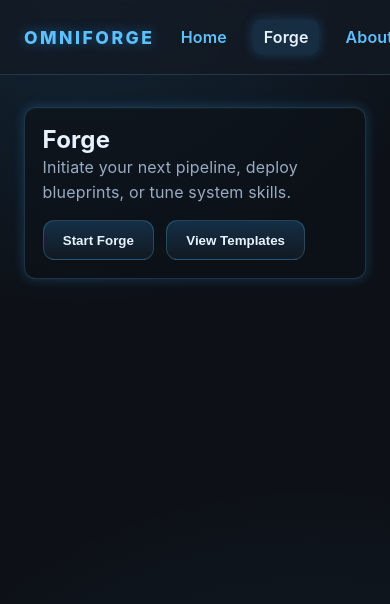
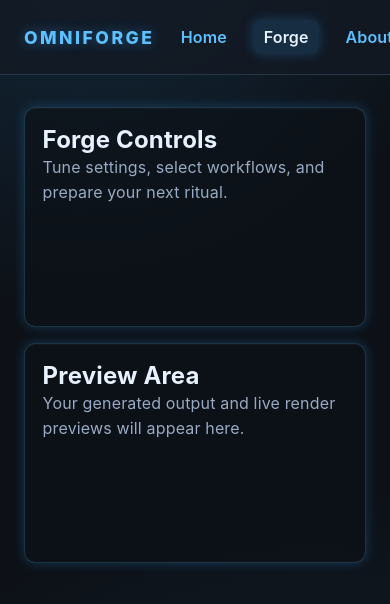
Before and after one commit to SkyGeek2185/omniforge, a React (Vite) app: page /forge in a window 390 px wide. Shown: the top 604 px of the page. Built offline with nearby package versions, Linux system fonts and the light colour scheme.

Commit message:
Refactor app into layout and dedicated route pages

```diff
--- a/src/App.tsx
+++ b/src/App.tsx
@@ -1,52 +1,16 @@
 import { Navigate, Route, Routes } from 'react-router-dom'
-import Layout from './components/Layout'
-
-function HomePage() {
-  return (
-    <section className="card">
-      <h1>Dark Mythic Control Deck</h1>
-      <p>
-        Shape intelligence into artifacts with precision workflows and a calm,
-        electric glow.
-      </p>
-    </section>
-  )
-}
-
-function ForgePage() {
-  return (
-    <section className="card">
-      <h2>Forge</h2>
-      <p>Initiate your next pipeline, deploy blueprints, or tune system skills.</p>
-      <div style={{ marginTop: '1rem', display: 'flex', gap: '0.75rem' }}>
-        <button type="button">Start Forge</button>
-        <button type="button" className="button">
-          View Templates
-        </button>
-      </div>
-    </section>
-  )
-}
-
-function AboutPage() {
-  return (
-    <section className="card">
-      <h2>About</h2>
-      <p>
-        OMNIFORGE blends modern operator UX with a mythic visual language for
-        high-signal technical work.
-      </p>
-    </section>
-  )
-}
+import Layout from './layout/Layout'
+import About from './pages/About'
+import Forge from './pages/Forge'
+import Home from './pages/Home'
 
 export default function App() {
   return (
     <Routes>
       <Route element={<Layout />}>
-        <Route path="/" element={<HomePage />} />
-        <Route path="/forge" element={<ForgePage />} />
-        <Route path="/about" element={<AboutPage />} />
+        <Route path="/" element={<Home />} />
+        <Route path="/forge" element={<Forge />} />
+        <Route path="/about" element={<About />} />
         <Route path="*" element={<Navigate to="/" replace />} />
       </Route>
     </Routes>
--- a/src/components/Layout.tsx
+++ b/src/layout/Layout.tsx
@@ -26,6 +26,7 @@ export default function Layout() {
           ))}
         </nav>
       </header>
+
       <main className="layout__main">
         <Outlet />
       </main>
--- /dev/null
+++ b/src/pages/About.tsx
@@ -0,0 +1,11 @@
+export default function About() {
+  return (
+    <section className="card">
+      <h2>About Omniforge</h2>
+      <p>
+        Omniforge is a mythic-blue workspace for crafting, testing, and shaping
+        intelligent systems.
+      </p>
+    </section>
+  )
+}
--- /dev/null
+++ b/src/pages/Forge.tsx
@@ -0,0 +1,15 @@
+export default function Forge() {
+  return (
+    <section className="forge-layout">
+      <aside className="forge-panel card">
+        <h2>Forge Controls</h2>
+        <p>Tune settings, select workflows, and prepare your next ritual.</p>
+      </aside>
+
+      <div className="forge-preview card">
+        <h2>Preview Area</h2>
+        <p>Your generated output and live render previews will appear here.</p>
+      </div>
+    </section>
+  )
+}
--- /dev/null
+++ b/src/pages/Home.tsx
@@ -0,0 +1,11 @@
+export default function Home() {
+  return (
+    <section className="card">
+      <h1>Dark Mythic Control Deck</h1>
+      <p>
+        Shape intelligence into artifacts with precision workflows and a calm,
+        electric glow.
+      </p>
+    </section>
+  )
+}
--- a/src/styles/theme.css
+++ b/src/styles/theme.css
@@ -126,3 +126,26 @@ button:focus-visible,
   margin: 0 auto;
   padding: 2rem 1.5rem 3rem;
 }
+
+
+.forge-layout {
+  display: grid;
+  grid-template-columns: minmax(220px, 280px) minmax(0, 1fr);
+  gap: 1rem;
+}
+
+.forge-panel,
+.forge-preview {
+  min-height: 420px;
+}
+
+@media (max-width: 860px) {
+  .forge-layout {
+    grid-template-columns: 1fr;
+  }
+
+  .forge-panel,
+  .forge-preview {
+    min-height: 220px;
+  }
+}
```
